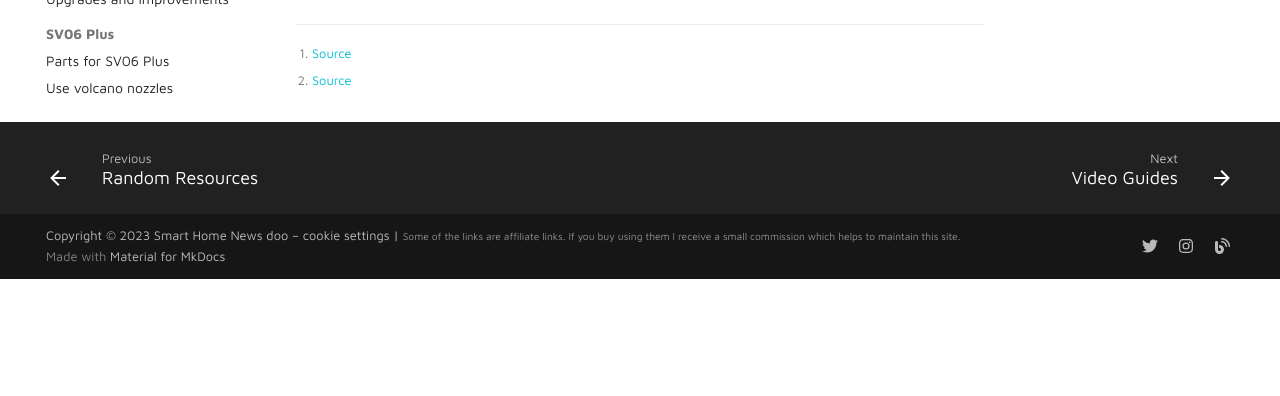
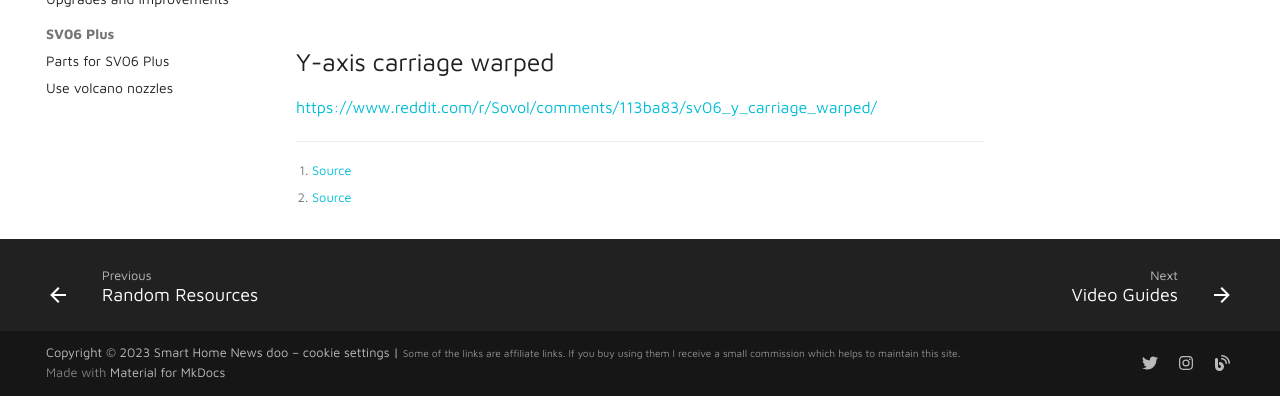
Before and after one commit to blakadder/sv06, an MkDocs documentation site: the page built from docs/troubleshooting.md, in a window 1280 px wide and 900 px high, scrolled down 3663 px, cut to the strip 504-900 px from the top of the window. Built offline with MkDocs 1.6.1 and Material for MkDocs 9.7.7, drawn with Linux system fonts in a browser that asks for light colours; comment, search, counter and statistics services are not loaded; before the commit the page ends 4446 px from its top, so only the background shows below that; some of the changed text lies outside the part shown.

Commit message:
Update troubleshooting.md

```diff
--- a/docs/troubleshooting.md
+++ b/docs/troubleshooting.md
@@ -52,5 +52,9 @@ The gravelly sound when the print head is travelling is caused by Sovol sending
 
 <iframe width="560" height="315" src="https://www.youtube-nocookie.com/embed/lUvaA4fJWH0" title="YouTube video player" frameborder="0" allow="accelerometer; autoplay; clipboard-write; encrypted-media; gyroscope; picture-in-picture; web-share" allowfullscreen></iframe>
 
+## Y-axis carriage warped
+
+<https://www.reddit.com/r/Sovol/comments/113ba83/sv06_y_carriage_warped/>
+
 [^1]: [Source]([https://www.reddit.com/r/Sovol/comments/1144lhc/solved_sv06_gear_stuck/](https://www.reddit.com/r/Sovol/comments/12bewzn/sv06_psa_check_your_extruder_and_apply/))
 [^2]: [Source](https://www.reddit.com/r/Sovol/comments/1144lhc/solved_sv06_gear_stuck/)
```
